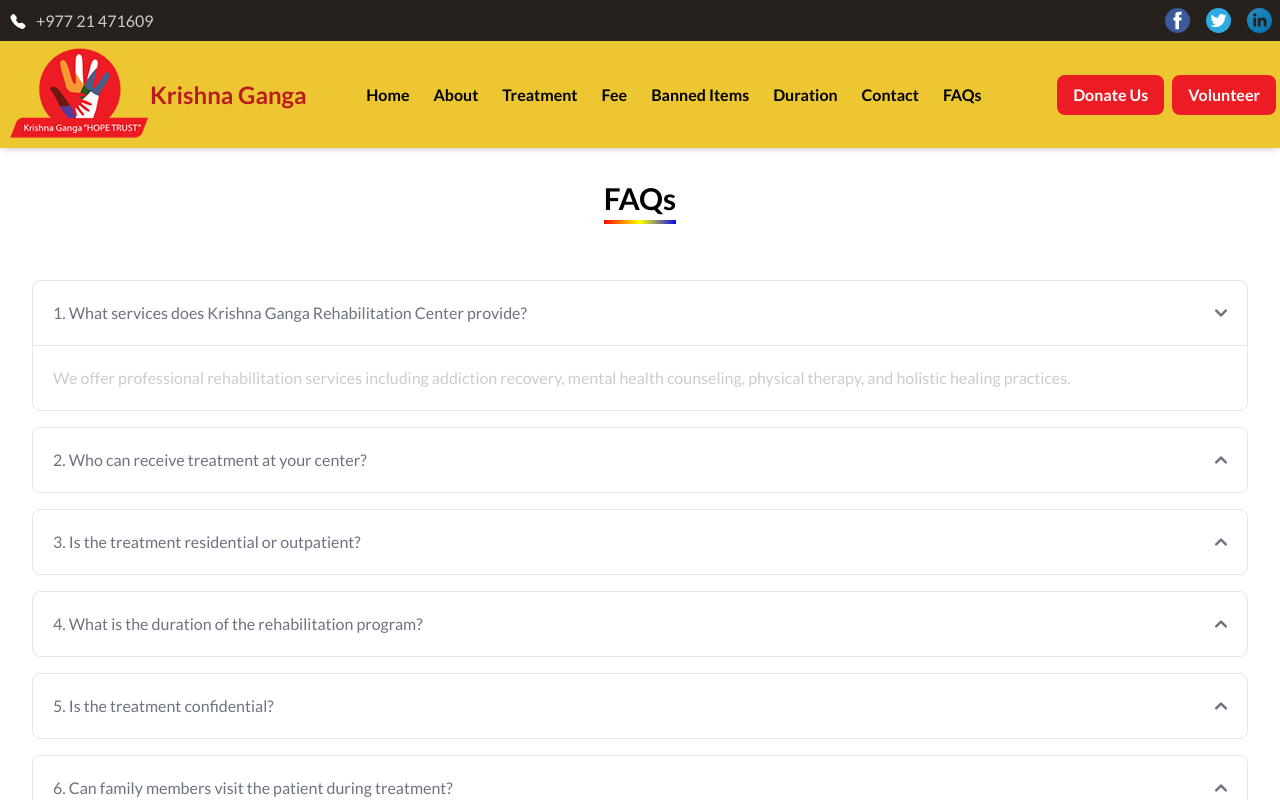
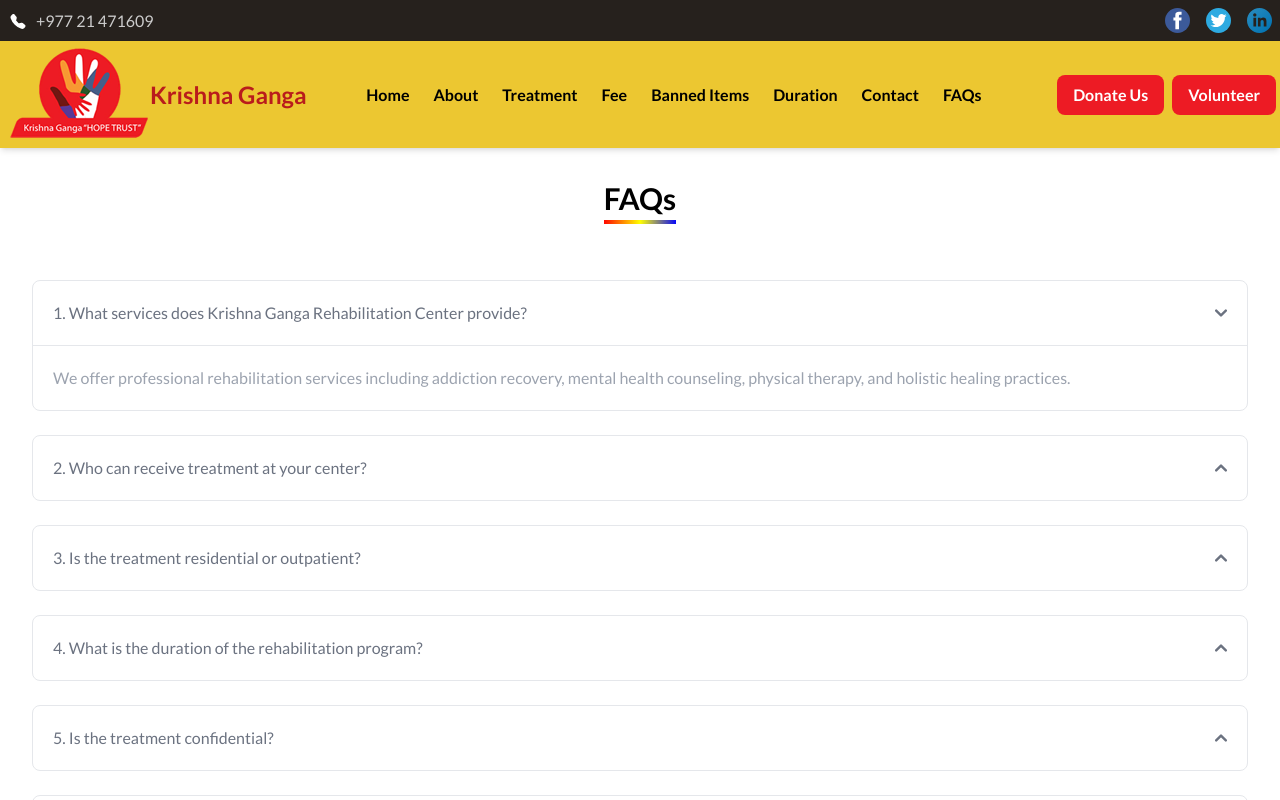
Before and after one commit to pracasupreti/krishnaganga.org.np, a React (Vite) app: page /faq in a window 1280 px wide. Both pictures are taken after a click on the button 640 px from the left and 313 px from the top of the page. Shown: the top 800 px of the page. Built offline with nearby package versions, Linux system fonts and the light colour scheme.

Commit message:
faqs gap

```diff
--- a/src/pages/Faq.jsx
+++ b/src/pages/Faq.jsx
@@ -31,7 +31,7 @@ function Faq() {
                     <span className="pb-1" style={{ borderBottom: "4px solid transparent", borderImage: "linear-gradient(to right, red, yellow, blue) 1" }}>FAQs</span>
                 </h2>
 
-                <div id="accordion-collapse" className='flex flex-col gap-4 text-left'>
+                <div id="accordion-collapse" className='flex flex-col gap-6 text-left'>
                     {faqData.map((a, index) => (
                         <div key={index} className="border border-gray-200 rounded-lg">
                             <h2>
@@ -42,7 +42,7 @@ function Faq() {
                                     aria-expanded={open === index ? "true" : "false"}
                                     aria-controls={`accordion-collapse-body-${index}`}
                                 >
-                                    <span>{a.question}</span>
+                                    <span className='text-left'>{a.question}</span>
                                     <svg
                                         className={`w-3 h-3 ${open === index ? 'rotate-180' : ''}`}
                                         aria-hidden="true"
@@ -65,7 +65,7 @@ function Faq() {
                                 <div>
                                     <hr className="border-t border-gray-200" />
                                     <div className="p-5">
-                                        <p className="text-[#ccc]">{a.answer}</p>
+                                        <p className="text-gray-400">{a.answer}</p>
                                     </div>
                                 </div>
                             )}
```
